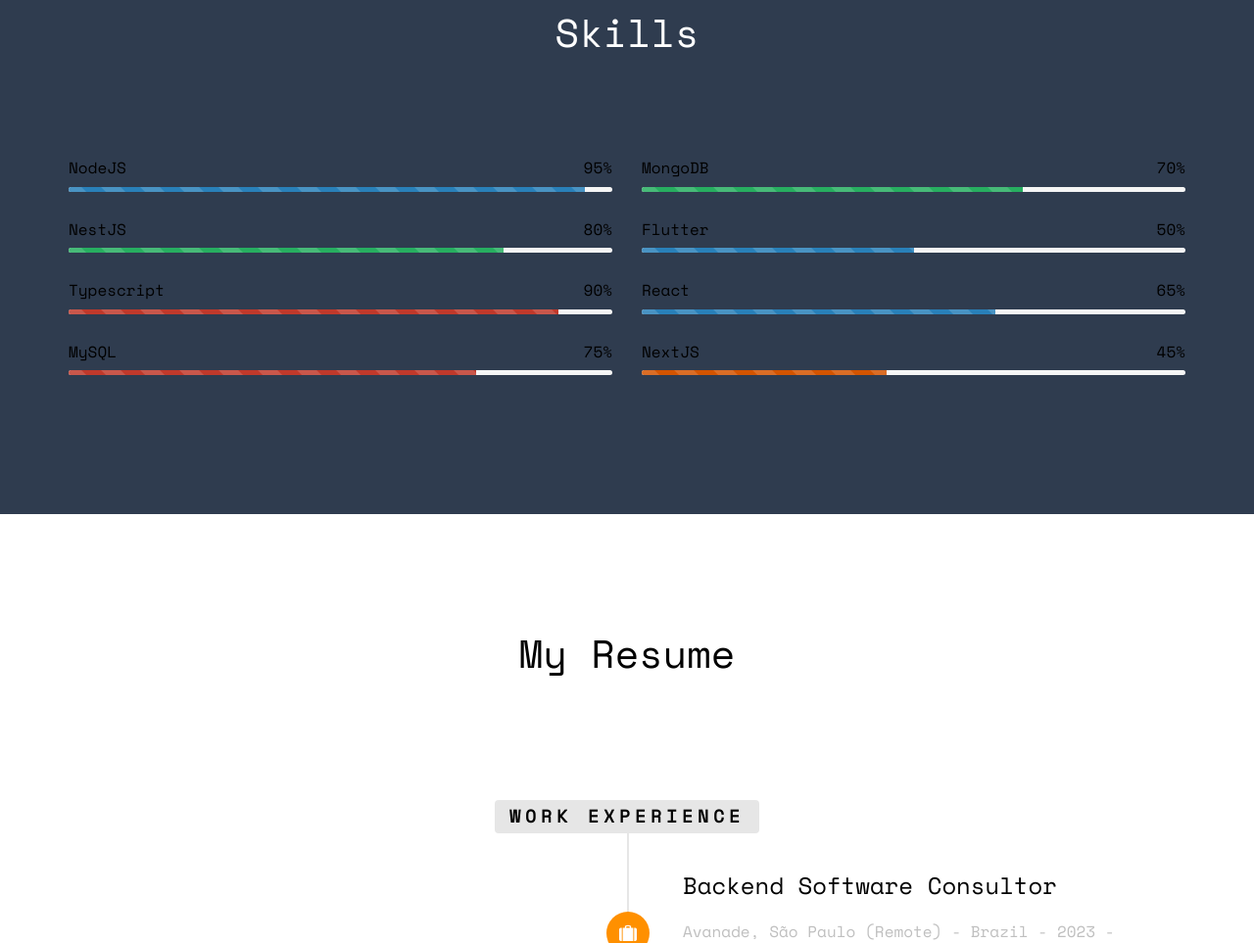
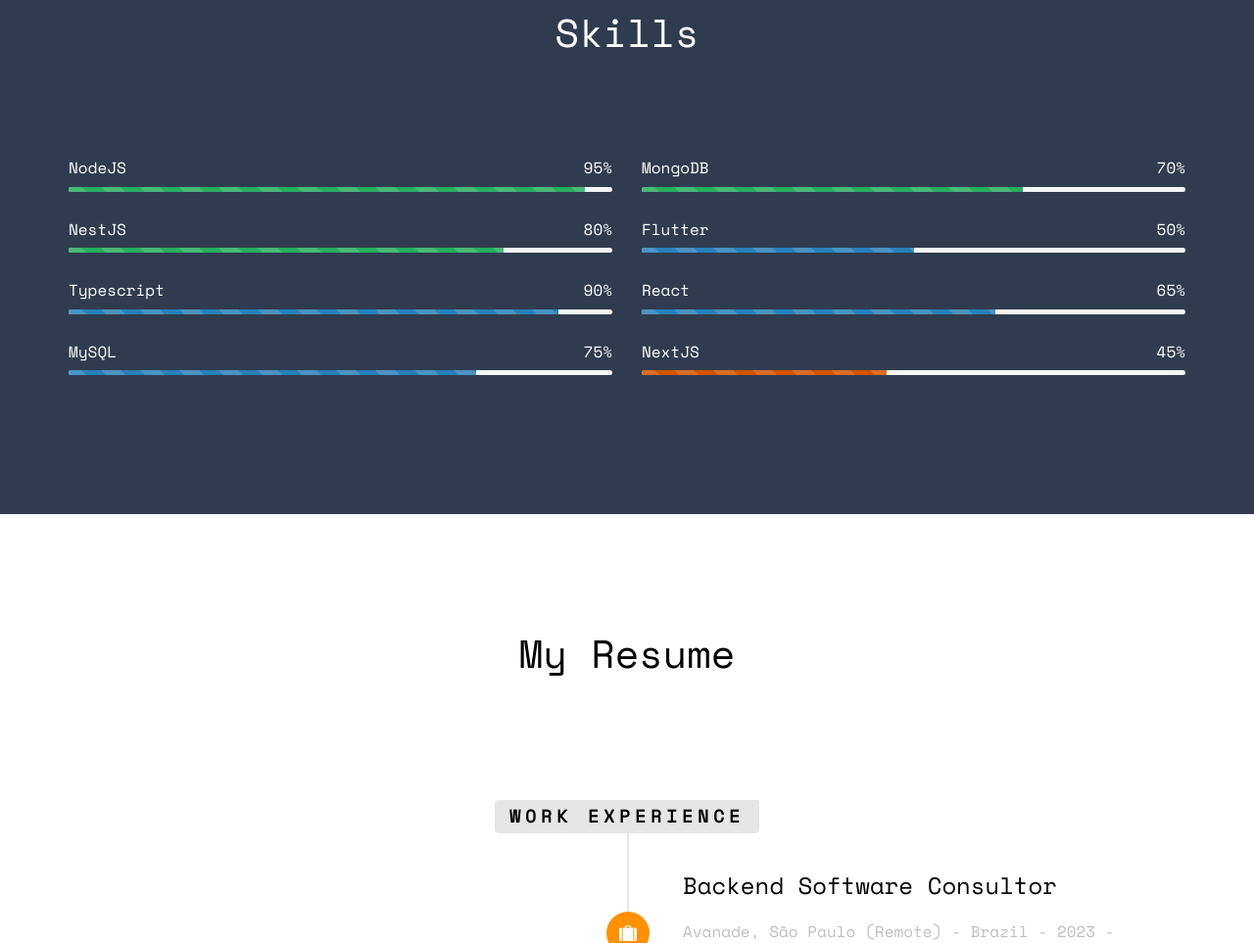
Before and after one commit to maick05/portfolio, a plain HTML site: page index.html in a window 1280 px wide. Shown: the part 1575-2538 px from the top of the page at 98% size. Drawn offline with nearby package versions, Linux system fonts and the light colour scheme; some packages are replaced by stand-ins of ours; no server answers; files whose address does not match are found by name.

Commit message:
new colors

```diff
--- a/index.html
+++ b/index.html
@@ -142,15 +142,21 @@
 			<div class="row">
 				<div class="col-md-6">
 					<div class="progress-wrap">
-						<h3><span class="name-left left-span">NodeJS</span><span class="value-right value-p-span">95%</span></h3>
+						<h3>
+							<span class="name-left left-span" style="color: white">NodeJS</span>
+							<span style="color: white" class="value-right value-p-span">95%</span>
+						</h3>
 						<div class="progress">
-						  <div class="progress-bar progress-bar-1 progress-bar-striped active" role="progressbar"
+						  <div class="progress-bar progress-bar-5 progress-bar-striped active" role="progressbar"
 						  aria-valuenow="95" aria-valuemin="0" aria-valuemax="100" style="width:95%">
 						  </div>
 						</div>
 					</div>
 					<div class="progress-wrap">
-						<h3><span class="name-left left-span">NestJS</span><span class="value-right value-p-span">80%</span></h3>
+						<h3>
+							<span class="name-left left-span" style="color: white">NestJS</span>
+							<span style="color: white" class="value-right value-p-span">80%</span>
+						</h3>
 						<div class="progress">
 						  <div class="progress-bar progress-bar-5 progress-bar-striped active" role="progressbar"
 						  aria-valuenow="80" aria-valuemin="0" aria-valuemax="100" style="width:80%">
@@ -158,17 +164,23 @@
 						</div>
 					</div>
 					<div class="progress-wrap">
-						<h3><span class="name-left left-span">Typescript</span><span class="value-right value-p-span">90%</span></h3>
+						<h3>
+							<span class="name-left left-span" style="color: white">Typescript</span>
+							<span style="color: white" class="value-right value-p-span">90%</span>
+						</h3>
 						<div class="progress">
-						  <div class="progress-bar progress-bar-2 progress-bar-striped active" role="progressbar"
+						  <div class="progress-bar progress-bar-1 progress-bar-striped active" role="progressbar"
 						  aria-valuenow="90" aria-valuemin="0" aria-valuemax="100" style="width:90%">
 						  </div>
 						</div>
 					</div>
 					<div class="progress-wrap">
-						<h3><span class="name-left left-span">MySQL</span><span class="value-right value-p-span">75%</span></h3>
+						<h3>
+							<span class="name-left left-span" style="color: white">MySQL</span>
+							<span style="color: white" class="value-right value-p-span">75%</span>
+						</h3>
 						<div class="progress">
-						  <div class="progress-bar progress-bar-2 progress-bar-striped active" role="progressbar"
+						  <div class="progress-bar progress-bar-1 progress-bar-striped active" role="progressbar"
 						  aria-valuenow="75" aria-valuemin="0" aria-valuemax="100" style="width:75%">
 						  </div>
 						</div>
@@ -176,7 +188,10 @@
 				</div>
 				<div class="col-md-6">
 					<div class="progress-wrap">
-						<h3><span class="name-left left-span">MongoDB</span><span class="value-right value-p-span">70%</span></h3>
+						<h3>
+							<span class="name-left left-span" style="color: white">MongoDB</span>
+							<span style="color: white" class="value-right value-p-span">70%</span>
+						</h3>
 						<div class="progress">
 						  <div class="progress-bar progress-bar-5 progress-bar-striped active" role="progressbar"
 						  aria-valuenow="70" aria-valuemin="0" aria-valuemax="70" style="width:70%">
@@ -184,7 +199,10 @@
 						</div>
 					</div>
 					<div class="progress-wrap">
-						<h3><span class="name-left left-span">Flutter</span><span class="value-right value-p-span">50%</span></h3>
+						<h3>
+							<span class="name-left left-span" style="color: white">Flutter</span>
+							<span style="color: white" class="value-right value-p-span">50%</span>
+						</h3>
 						<div class="progress">
 						  <div class="progress-bar progress-bar-1 progress-bar-striped active" role="progressbar"
 						  aria-valuenow="50" aria-valuemin="0" aria-valuemax="100" style="width:50%">
@@ -192,7 +210,10 @@
 						</div>
 					</div>
 					<div class="progress-wrap">
-						<h3><span class="name-left left-span">React</span><span class="value-right value-p-span">65%</span></h3>
+						<h3>
+							<span class="name-left left-span" style="color: white">React</span>
+							<span style="color: white" class="value-right value-p-span">65%</span>
+						</h3>
 						<div class="progress">
 						  <div class="progress-bar progress-bar-1 progress-bar-striped active" role="progressbar"
 						  aria-valuenow="65" aria-valuemin="0" aria-valuemax="100" style="width:65%">
@@ -200,7 +221,10 @@
 						</div>
 					</div>
 					<div class="progress-wrap">
-						<h3><span class="name-left left-span">NextJS</span><span class="value-right value-p-span">45%</span></h3>
+						<h3>
+							<span class="name-left left-span" style="color: white">NextJS</span>
+							<span style="color: white" class="value-right value-p-span">45%</span>
+						</h3>
 						<div class="progress">
 						  <div class="progress-bar progress-bar-3 progress-bar-striped active" role="progressbar"
 						  aria-valuenow="45" aria-valuemin="0" aria-valuemax="100" style="width:45%">
```
